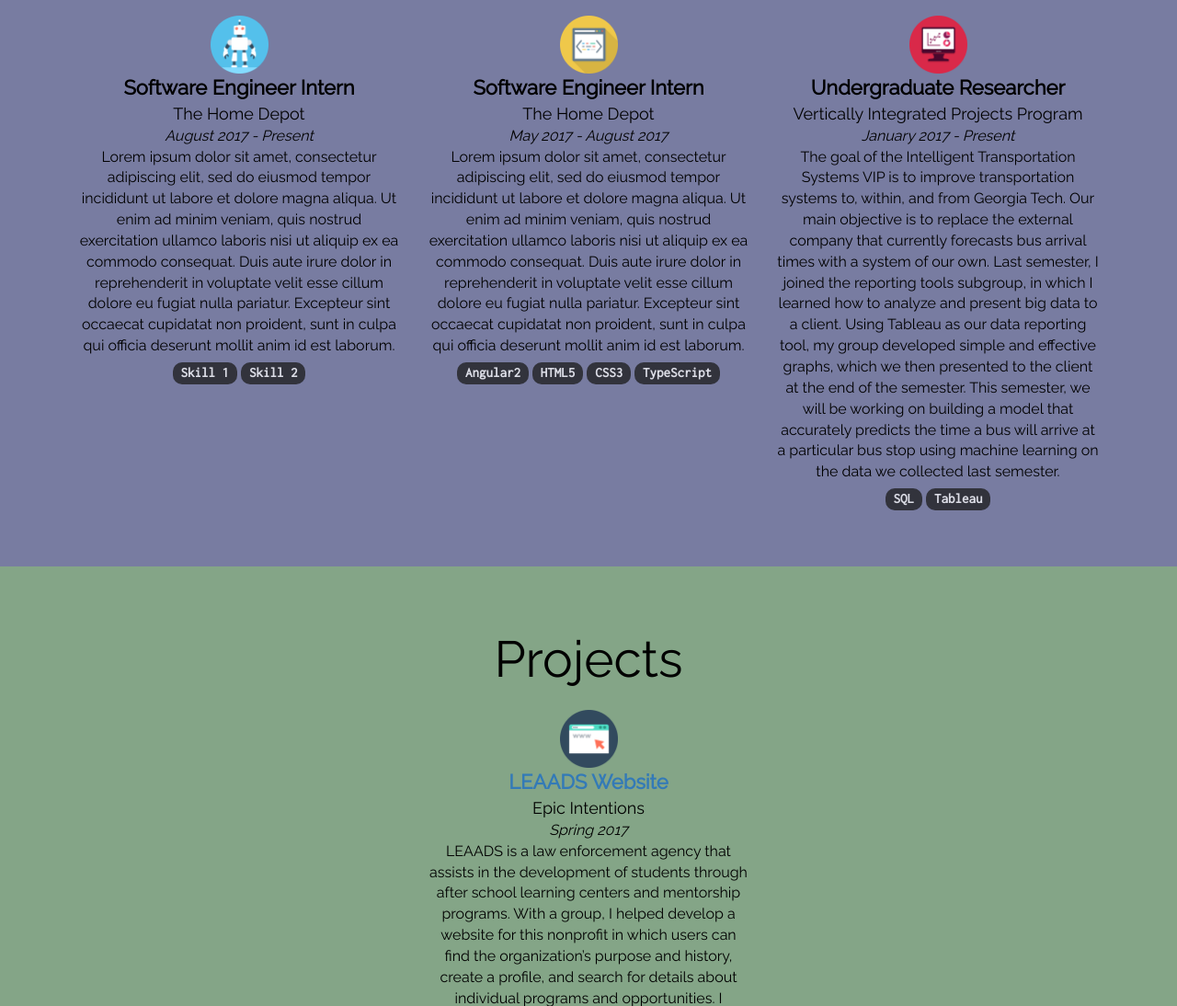
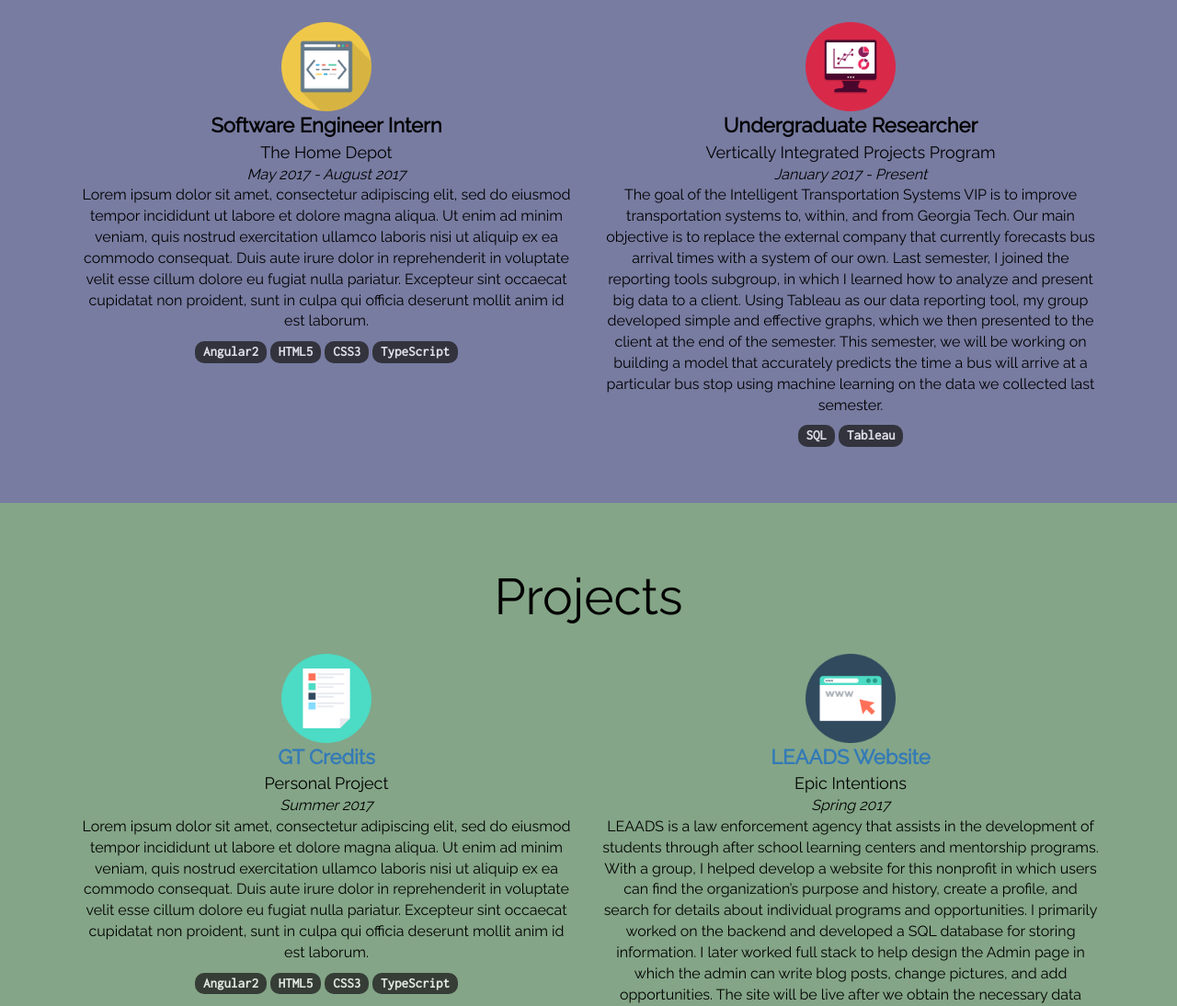
Before and after one commit to skeshive/Old-Portfolio-Website, a website: page index.html in a window 1280 px wide. Shown: the part 1706-2800 px from the top of the page at 92% size. Drawn offline with Linux system fonts and the light colour scheme.

Commit message:
Changes to Experience and Projects

```diff
--- a/css/main.css
+++ b/css/main.css
@@ -7,6 +7,7 @@ html {
     width: 100%;
     height: 100%;
 }
+
 
 .intro-section {
     height: 100%;
--- a/index.html
+++ b/index.html
@@ -24,7 +24,7 @@
                       <span class="icon-bar"></span>
                       <span class="icon-bar"></span>
                   </button>
-                  <a class="navbar-brand page-scroll" href="#page-top">Shreya Keshive</a>
+                  <a class="navbar-brand page-scroll" href="#page-top">SHREYA KESHIVE</a>
               </div>
 
               <div class="collapse navbar-collapse navbar-ex1-collapse">
@@ -33,19 +33,19 @@
                           <a class="page-scroll" href="#page-top"></a>
                       </li>
                       <li>
-                          <a class="page-scroll" href="#about">About</a>
+                          <a class="page-scroll" href="#about">ABOUT</a>
                       </li>
                       <li>
-                          <a class="page-scroll" href="#experience">Work Experience</a>
+                          <a class="page-scroll" href="#experience">WORK EXPERIENCE</a>
                       </li>
                       <li>
-                          <a class="page-scroll" href="#project">Projects</a>
+                          <a class="page-scroll" href="#project">PROJECTS</a>
                       </li>
                       <li>
-                          <a class="page-scroll" href="#activity">Activities</a>
+                          <a class="page-scroll" href="#activity">ACTIVITIES</a>
                       </li>
                       <li>
-                          <a class="page-scroll" href="#contact">Contact Me</a>
+                          <a class="page-scroll" href="#contact">CONTACT ME</a>
                       </li>
                   </ul>
               </div>
@@ -101,16 +101,7 @@
               <div class="row">
                   <div class="col-lg-12">
                       <h3>Work Experience</h3>
-                      <div class="col-md-4">
-                          <img src="images/robot.png" class="icons">
-                          <div class="title"> Software Engineer Intern </div>
-                          <div class="company"> The Home Depot </div>
-                          <div class="date"> August 2017 - Present </div>
-                          <div class="description"> Lorem ipsum dolor sit amet, consectetur adipiscing elit, sed do eiusmod tempor incididunt ut labore et dolore magna aliqua. Ut enim ad minim veniam, quis nostrud exercitation ullamco laboris nisi ut aliquip ex ea commodo consequat. Duis aute irure dolor in reprehenderit in voluptate velit esse cillum dolore eu fugiat nulla pariatur. Excepteur sint occaecat cupidatat non proident, sunt in culpa qui officia deserunt mollit anim id est laborum.</div>
-                          <span class="label label-default">Skill 1</span>
-                          <span class="label label-default">Skill 2</span>
-                      </div>
-                      <div class="col-md-4">
+                      <div class="col-md-6">
                           <img src="images/code.png" class="icons">
                           <div class="title"> Software Engineer Intern </div>
                           <div class="company"> The Home Depot </div>
@@ -121,7 +112,7 @@
                           <span class="label label-default">CSS3</span>
                           <span class="label label-default">TypeScript</span>
                       </div>
-                      <div class="col-md-4">
+                      <div class="col-md-6">
                           <img src="images/analytics.png" class="icons">
                           <div class="title"> Undergraduate Researcher </div>
                           <div class="company"> Vertically Integrated Projects Program </div>
@@ -144,9 +135,19 @@
           <div class="container">
               <div class="row">
                   <div class="col-lg-12">
-                    <div class="col-md-4"></div>
-                    <div class="col-md-4">
-                        <h3>Projects</h3>
+                    <h3> Projects </h3>
+                    <div class="col-md-6">
+                        <img src="images/test.png" class="icons">
+                        <a href="https://github.com/skeshive/gtcredits" target="_blank"><div class="title" style="color:#337AB7"> GT Credits </div></a>
+                        <div class="company"> Personal Project </div>
+                        <div class="date"> Summer 2017 </div>
+                        <div class="description"> Lorem ipsum dolor sit amet, consectetur adipiscing elit, sed do eiusmod tempor incididunt ut labore et dolore magna aliqua. Ut enim ad minim veniam, quis nostrud exercitation ullamco laboris nisi ut aliquip ex ea commodo consequat. Duis aute irure dolor in reprehenderit in voluptate velit esse cillum dolore eu fugiat nulla pariatur. Excepteur sint occaecat cupidatat non proident, sunt in culpa qui officia deserunt mollit anim id est laborum. </div>
+                        <span class="label label-default">Angular2</span>
+                        <span class="label label-default">HTML5</span>
+                        <span class="label label-default">CSS3</span>
+                        <span class="label label-default">TypeScript</span>
+                    </div>
+                    <div class="col-md-6">
                         <img src="images/browser.png" class="icons">
                         <a href="https://github.com/SrutiG/LEAADS-website.git" target="_blank"><div class="title" style="color:#337AB7"> LEAADS Website </div></a>
                         <div class="company"> Epic Intentions </div>
@@ -160,11 +161,11 @@
                         <span class="label label-default">HTML5</span>
                         <span class="label label-default">CSS3</span>
                         <span class="label label-default">Python</span>
-                      <div>
+                    </div>
                   </div>
               </div>
           </div>
-      </section>
+  </section>
 
       <section id="activity" class="activity-section">
           <div class="container">
```
Also changed, not shown: images/test.png (added).
